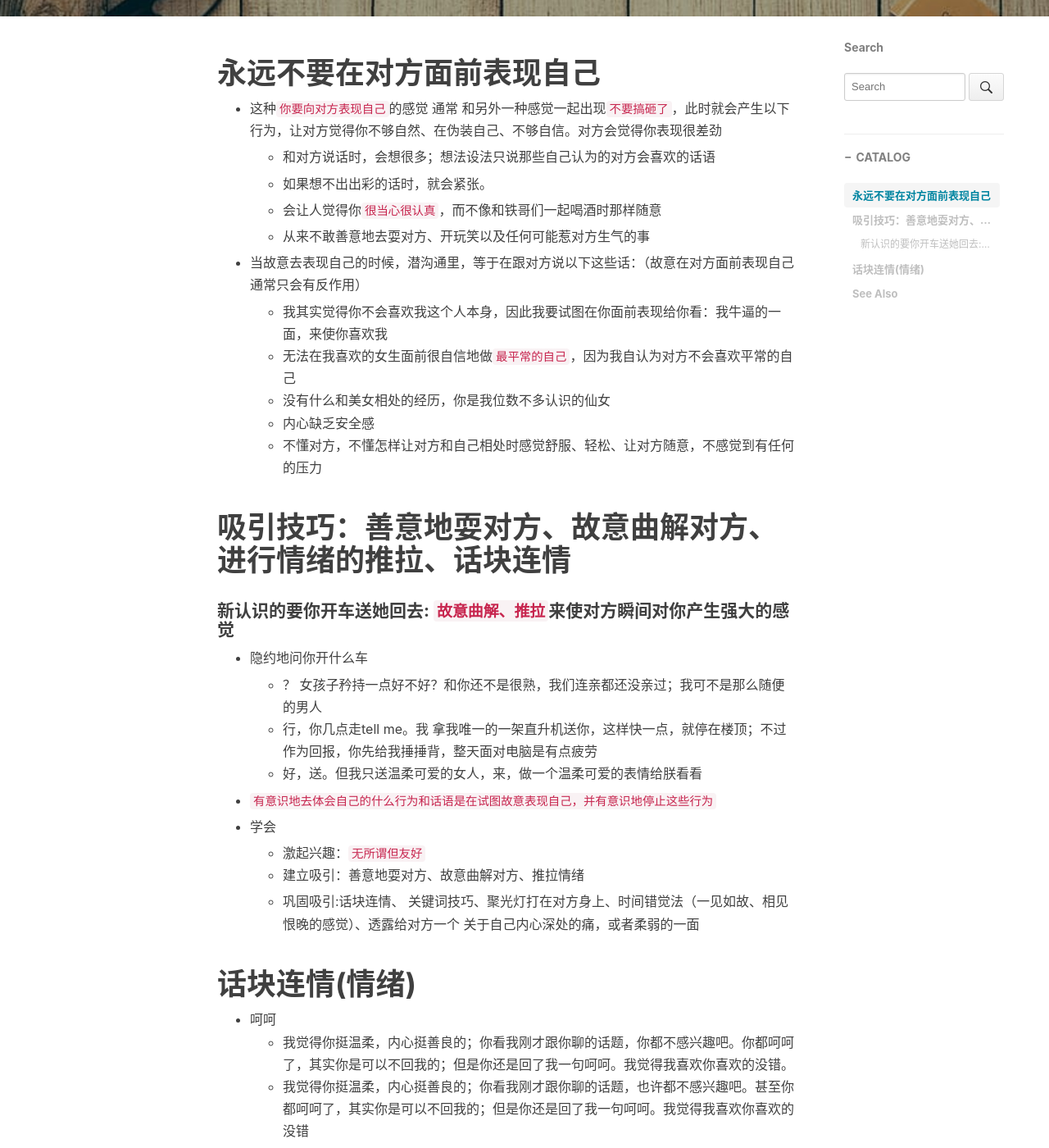
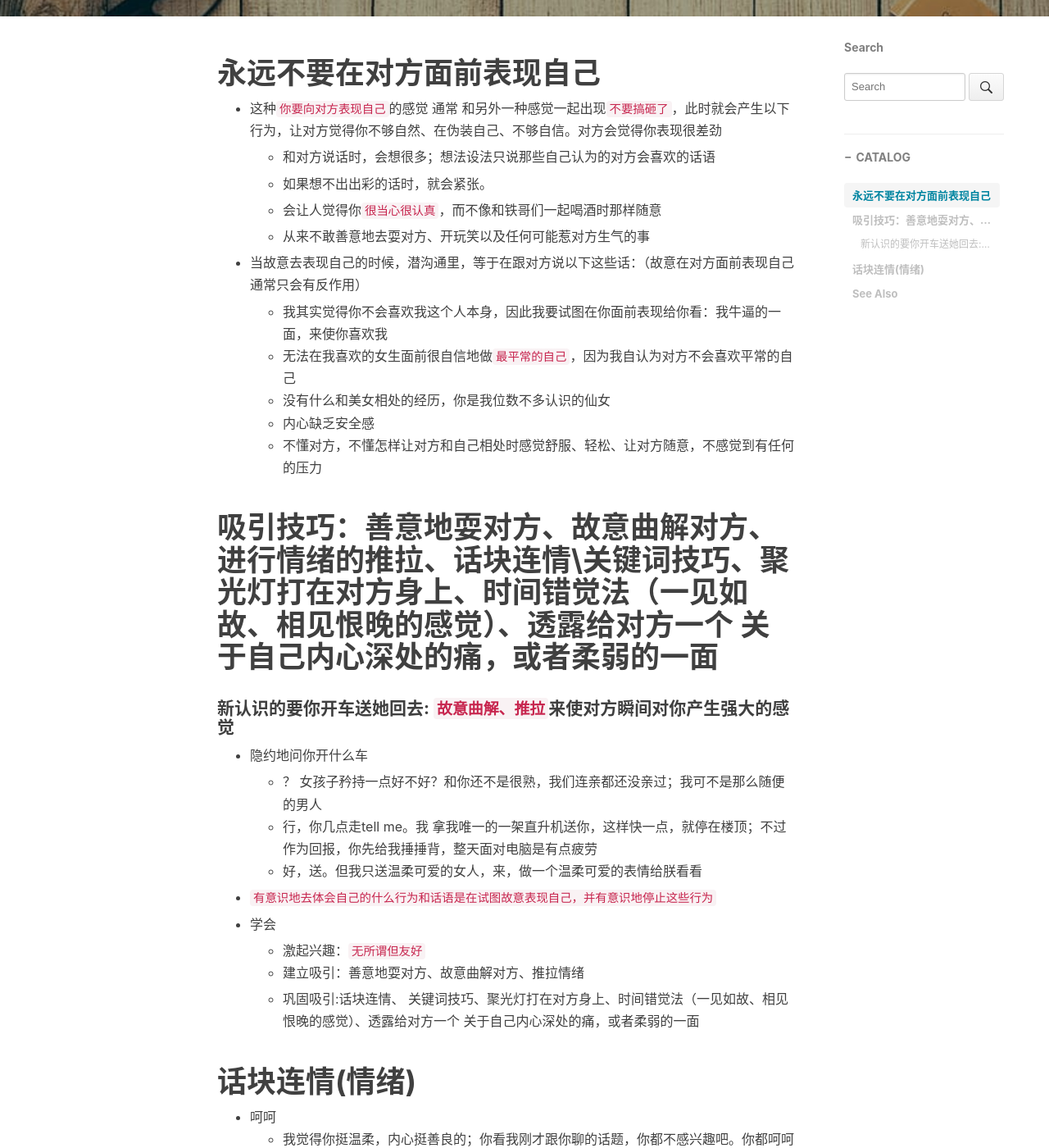
Before and after one commit to pua1203/pua1203.github.io, a Jekyll site: the page built from _posts/HookedOnMe/2018-10-25-Never_show_yourself_in_front_of_each_other.md, in a window 1280 px wide and 1400 px high, scrolled down 545 px. Shown: the whole window at 82% size. Built offline with Jekyll 4.4.1, drawn with Linux system fonts in a browser that asks for light colours; nearby versions of some CDN libraries; comment, search, counter and statistics services are not loaded.

Commit message:
聚光灯打在对方身上

```diff
--- a/_posts/HookedOnMe/2018-10-25-Never_show_yourself_in_front_of_each_other.md
+++ b/_posts/HookedOnMe/2018-10-25-Never_show_yourself_in_front_of_each_other.md
@@ -39,7 +39,7 @@ subtitle: III、永远不要在对方面前表现自己,而是善意地耍对方
 
 
 
-# 吸引技巧：善意地耍对方、故意曲解对方、进行情绪的推拉、话块连情
+# 吸引技巧：善意地耍对方、故意曲解对方、进行情绪的推拉、话块连情\关键词技巧、聚光灯打在对方身上、时间错觉法（一见如故、相见恨晚的感觉）、透露给对方一个 关于自己内心深处的痛，或者柔弱的一面
 
 
 
```
